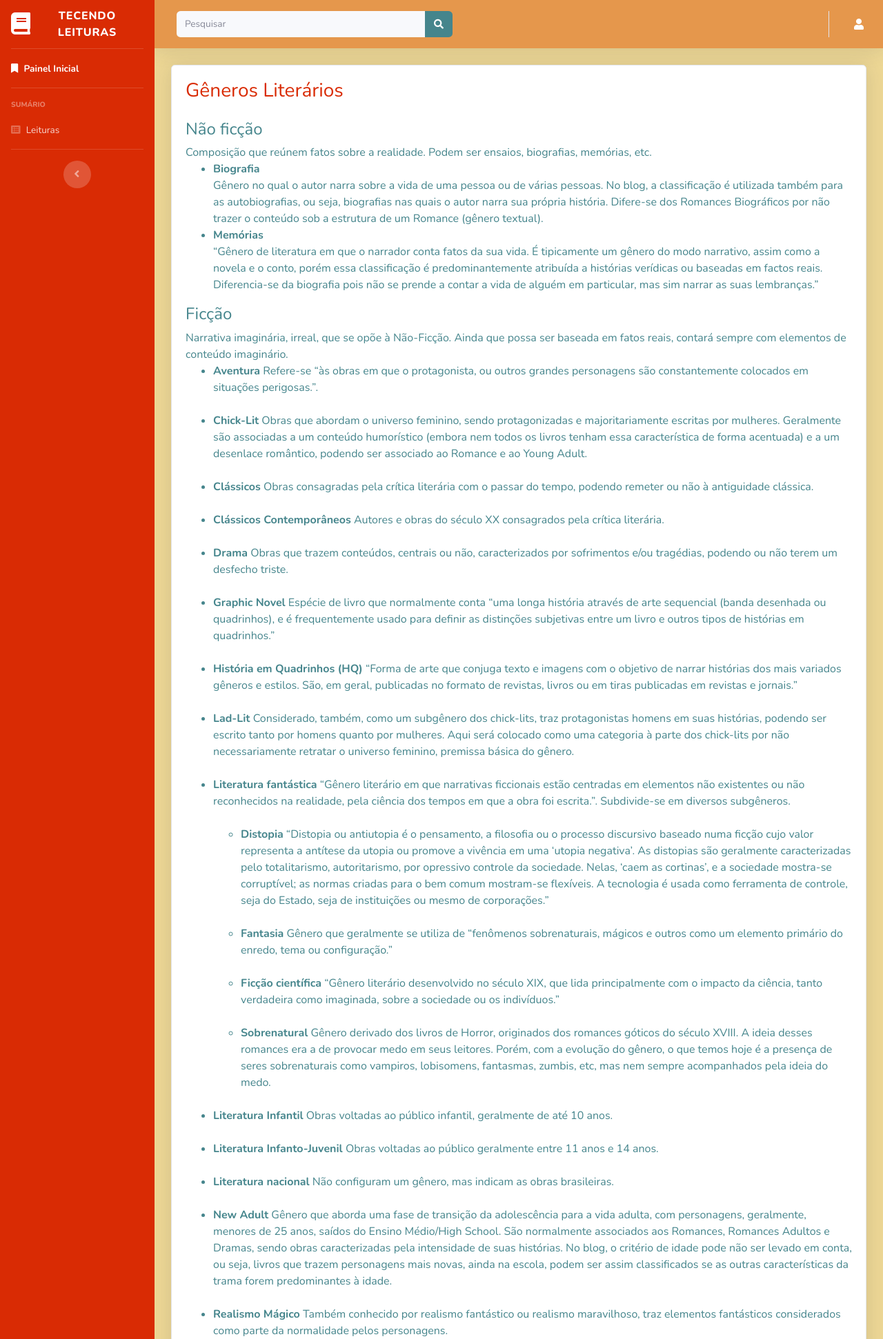
After one commit to AnaMafraCosta/Leituras, a Laravel app: a page that uses resources/views/blog/generos.blade.php in a window 1280 px wide. The commit adds this page. Shown: the top 1942 px of the page at 69% size. Run offline with Laravel 8, Linux system fonts and the light colour scheme; data that the repository does not hold is empty.

Commit message:
novas páginas

```diff
--- a/config/database.php
+++ b/config/database.php
@@ -15,7 +15,7 @@ return [
     |
     */
 
-    'default' => env('DB_CONNECTION', 'mysql'),
+    'default' => env('DB_CONNECTION', 'sqlite'),
 
     /*
     |--------------------------------------------------------------------------
--- /dev/null
+++ b/resources/views/blog/generos.blade.php
@@ -0,0 +1,148 @@
+@extends('layouts.dashboard')
+
+@section('barra-busca')
+    @include('layouts.busca')
+@endsection()
+
+@section('conteudo-principal')
+<div class="card shadow mb-4" >
+    <div class="card-body" style="color:#45858C">
+    <div class="d-sm-flex align-items-center justify-content-between mb-4" >
+        <h1 class="h3 mb-0" style="color: #D92B04;">Gêneros Literários</h1>
+    </div>
+            <h4>Não ficção</h4>
+            Composição que reúnem fatos sobre a realidade. Podem ser ensaios, biografias, memórias, etc.
+            <ul>
+            <li><b>Biografia</b><br>
+            Gênero no qual o autor narra sobre a vida de uma pessoa ou de várias pessoas. No blog, a classificação é utilizada também para as autobiografias, ou seja, biografias nas quais o autor narra sua própria história. Difere-se dos Romances Biográficos por não trazer o conteúdo sob a estrutura de um Romance (gênero textual).
+            </li>
+            <li><b>Memórias </b><br>
+            “Gênero de literatura em que o narrador conta fatos da sua vida. É tipicamente um gênero do modo narrativo, assim como a novela e o conto, porém essa classificação é predominantemente atribuída a histórias verídicas ou baseadas em factos reais. Diferencia-se da biografia pois não se prende a contar a vida de alguém em particular, mas sim narrar as suas lembranças.”
+            </li>
+            </ul>
+
+            <h4>Ficção</h4>
+            Narrativa imaginária, irreal, que se opõe à Não-Ficção. Ainda que possa ser baseada em fatos reais, contará sempre com elementos de conteúdo imaginário.
+            <ul>
+            <li><b>Aventura</b>
+            Refere-se “às obras em que o protagonista, ou outros grandes personagens são constantemente colocados em situações perigosas.”.
+            </li><br>
+            <li><b>Chick-Lit</b>
+            Obras que abordam o universo feminino, sendo protagonizadas e majoritariamente escritas por mulheres. Geralmente são associadas a um conteúdo humorístico (embora nem todos os livros tenham essa característica de forma acentuada) e a um desenlace romântico, podendo ser associado ao Romance e ao Young Adult.
+            </li><br>
+            <li><b>Clássicos</b>
+            Obras consagradas pela crítica literária com o passar do tempo, podendo remeter ou não à antiguidade clássica.
+            </li><br>
+            <li><b>Clássicos Contemporâneos</b>
+            Autores e obras do século XX consagrados pela crítica literária.
+            </li><br>
+            <li><b>Drama </b>
+            Obras que trazem conteúdos, centrais ou não, caracterizados por sofrimentos e/ou tragédias, podendo ou não terem um desfecho triste.
+            </li><br>
+            <li><b>Graphic Novel</b>
+            Espécie de livro que normalmente conta “uma longa história através de arte sequencial (banda desenhada ou quadrinhos), e é frequentemente usado para definir as distinções subjetivas entre um livro e outros tipos de histórias em quadrinhos.”
+            </li><br>
+            <li><b>História em Quadrinhos (HQ)</b>
+            “Forma de arte que conjuga texto e imagens com o objetivo de narrar histórias dos mais variados gêneros e estilos. São, em geral, publicadas no formato de revistas, livros ou em tiras publicadas em revistas e jornais.”
+            </li><br>
+            <li><b>Lad-Lit</b>
+            Considerado, também, como um subgênero dos chick-lits, traz protagonistas homens em suas histórias, podendo ser escrito tanto por homens quanto por mulheres. Aqui será colocado como uma categoria à parte dos chick-lits por não necessariamente retratar o universo feminino, premissa básica do gênero.
+            </li><br>
+            <li><b>Literatura fantástica</b>
+            “Gênero literário em que narrativas ficcionais estão centradas em elementos não existentes ou não reconhecidos na realidade, pela ciência dos tempos em que a obra foi escrita.”. Subdivide-se em diversos subgêneros.
+            </li><br>
+
+                <ul>
+                <li><b>Distopia</b>
+                “Distopia ou antiutopia é o pensamento, a filosofia ou o processo discursivo baseado numa ficção cujo valor representa a antítese da utopia ou promove a vivência em uma ‘utopia negativa’. As distopias são geralmente caracterizadas pelo totalitarismo, autoritarismo, por opressivo controle da sociedade. Nelas, ‘caem as cortinas’, e a sociedade mostra-se corruptível; as normas criadas para o bem comum mostram-se flexíveis. A tecnologia é usada como ferramenta de controle, seja do Estado, seja de instituições ou mesmo de corporações.”
+                </li><br>
+                <li><b>Fantasia</b>
+                Gênero que geralmente se utiliza de “fenômenos sobrenaturais, mágicos e outros como um elemento primário do enredo, tema ou configuração.”
+                </li><br>
+                <li><b>Ficção científica</b>
+                “Gênero literário desenvolvido no século XIX, que lida principalmente com o impacto da ciência, tanto verdadeira como imaginada, sobre a sociedade ou os indivíduos.”
+                </li><br>
+                <li><b>Sobrenatural</b>
+                Gênero derivado dos livros de Horror, originados dos romances góticos do século XVIII. A ideia desses romances era a de provocar medo em seus leitores. Porém, com a evolução do gênero, o que temos hoje é a presença de seres sobrenaturais como vampiros, lobisomens, fantasmas, zumbis, etc, mas nem sempre acompanhados pela ideia do medo.
+                </li><br>
+                </ul>
+
+            <li><b>Literatura Infantil</b>
+            Obras voltadas ao público infantil, geralmente de até 10 anos.
+            </li><br>
+            <li><b>Literatura Infanto-Juvenil </b>
+            Obras voltadas ao público geralmente entre 11 anos e 14 anos.
+            </li><br>
+            <li><b>Literatura nacional</b>
+            Não configuram um gênero, mas indicam as obras brasileiras.
+            </li><br>
+            <li><b>New Adult</b>
+            Gênero que aborda uma fase de transição da adolescência para a vida adulta, com personagens, geralmente, menores de 25 anos, saídos do Ensino Médio/High School. São normalmente associados aos Romances, Romances Adultos e Dramas, sendo obras caracterizadas pela intensidade de suas histórias. No blog, o critério de idade pode não ser levado em conta, ou seja, livros que trazem personagens mais novas, ainda na escola, podem ser assim classificados se as outras características da trama forem predominantes à idade.
+            </li><br>
+            <li><b>Realismo Mágico </b>
+            Também conhecido por realismo fantástico ou realismo maravilhoso, traz elementos fantásticos considerados como parte da normalidade pelos personagens.
+            </li><br>
+            <li><b>Romance </b>
+            Gênero que envolve histórias de conteúdo amoroso, sendo esse o centro ou não da trama. É subdividido em classificações mais específicas no blog, de acordo com cada obra, além de ser o gênero mais resenhado no Minha Vida Literária.
+            </li><br>
+
+                <ul>
+                <li><b>Romance Adulto</b>
+                História que traz, geralmente, conteúdo erótico, não sendo recomendável a menores de 16 anos.
+                </li><br>
+                <li><b>Romance Contemporâneo</b>
+                História de amor que se passa em meio aos dias atuais.
+                </li><br>
+                <li><b>Romance Cristão</b>
+                História baseada em conceitos cristãos e religiosos.
+                </li><br>
+                <li><b>Romance de Banca</b>
+                Romance publicado em formato de banca: edições de bolso, econômicas, antigamente vendidas apenas em bancas de jornais. Geralmente associado ao Romance Adulto, podendo, também, se associar ao Romance de Época.
+                </li><br>
+                <li><b>Romance de Época</b>
+                Gênero que aborda “histórias fictícias ambientadas em uma determinada época – e, consequentemente, a cultura da época em questão -, mas que não são, necessariamente, contextualizadas em um período histórico”, sendo o desenvolvimento romântico o foco do enredo. Geralmente associado ao Romance Adulto.
+                </li><br>
+                </ul>
+
+            <li><b>Sick-Lit</b>
+            Gênero normalmente voltado a personagens adolescentes envoltos em doenças graves, como depressão, anorexia, câncer, tentativas de suicídio, etc. Geralmente associado ao Drama e ao Young Adult.
+            </li><br>
+            <li><b>Terror </b>
+            “Gênero criado com o intuito de causar medo, aterrorizar.”
+            </li><br>
+            <li><b>Thriller </b>
+            “Thriller ou suspense é um gênero que usa o suspense, tensão e excitação como principais elementos.”
+            </li><br>
+
+                <ul>
+                <li><b>Thriller da Conspiração</b>
+                “Os protagonistas costumam ser jornalistas ou investigadores amadores que, geralmente sem saber, ‘puxam um fio’ e acabam por descobrir uma grande conspiração e a investigam até descobrir todos os segredos por trás dela, se tornando, assim, uma ameaça e alvo para os conspiradores.”
+                </li><br>
+                <li><b>Thriller de Época</b>
+                Thriller (policial ou de qualquer outra subcategoria) que se passa em uma época do passado.
+                </li><br>
+                <li><b>Thriller Jurídico</b>
+                Esse subgênero tem como cenário principal o tribunal, no qual aqueles que ignoram a lei são julgados por ela. Frequentemente, um advogado encontra um caso, muitas vezes atípico, e, a partir disso, vidas entram em jogo.
+                </li><br>
+                <li><b>Thriller Médico</b>
+                Aqui, pode haver dois diferentes pontos de partida para o desenvolvimento do enredo. Um deles é a ameaça à vida de um médico. O outro, é a propagação de uma doença misteriosa, e muitas vezes artificial, que foge de controle.
+                </li><br>
+                <li><b>Thriller Policial</b>
+                Uma sequência de crimes é apresentada, e o protagonista precisa investigá-los para descobrir quem são os criminosos e os seus motivos. Nesse subgênero, geralmente se foca no criminoso e não no investigador/policial, ainda que possa acontecer de a vida desses protagonistas também ser descrita durante o enredo. Podem-se, também, ser enfatizados os aspectos psicológicos dos personagens. Os temas mais comuns nesse subgênero são serial killers, assassinatos, assaltos, perseguições e tiroteios.
+                </li><br>
+                <li><b>Thriller Psicológico</b>
+                Nesse subgênero, “os personagens não são dependentes da força física para superar seus inimigos (que é frequentemente o caso típico de thrillers de ação), mas dependem de suas capacidades mentais, seja pela inteligência lutando com um oponente formidável, ou por tentar se manter em perfeito estado psicológico. Uma das características nesse gênero é que o escritor/roteirista busca descrever os eventos do ponto de vista do personagem, sendo assim, na maioria das vezes, narrados em primeira pessoa, ou seja, o próprio personagem é quem conta a história.”
+                </li><br>
+                <li><b>Thriller Romântico</b>
+                Subgênero no qual, além de algum mistério sendo desenvolvido e/ou investigado, há o desenrolar de uma situação amorosa, que, geralmente, está ligada ao suspense da trama.
+                </li><br>
+                </ul>
+            <li><b>Young Adult</b>
+            Gênero que abrange personagens normalmente entre 14 e 21 anos. “Separa-se de Literatura Infanto-Juvenil por deixar de lado a ingenuidade dos protagonistas e concentrar-se em temáticas mais adultas”. Pode estar associado a diversos outros gêneros, como os Chick-Lits, Romances, Literatura Fantástica, Sick-Lits, etc. Conforme esclarecido, os livros de temática/narrativa mais intensa com personagens acima de 16/17 anos podem ser considerados, no blog, como New Adults.
+            </li>
+        </ul>
+        <div class="text-xs font-weight-bold text-warning text-uppercase mb-1"><h6>AIONE SIMÕES<h6></div>
+        </div>
+    </div>
+
+@endsection
--- a/resources/views/dashboard/leituras/home.blade.php
+++ b/resources/views/dashboard/leituras/home.blade.php
@@ -6,7 +6,7 @@
 
 @section('cabecalho-pagina')
     <div class="d-sm-flex align-items-center justify-content-between mb-4">
-        <h1 class="h3 mb-0" style="color:#45858C">Leituras</h1>
+        <h2 class="mb-0" style="color:#45858C">Leituras</h2>
         <a href="{{route('leituras.create')}}" class="d-none d-sm-inline-block btn btn-sm shadow-sm" style="background-color: #D92B04; color:white">
         <i class="fas fa-edit"></i>
         Nova Leitura
@@ -17,7 +17,7 @@
 @section('conteudo-principal')
                     <div class="card shadow mb-4" >
                         <div class="card-header py-3">
-                            <h6 class="m-0 font-weight-bold" style="color:#D92B04">Leituras Registradas</h6>
+                            <h5 class="m-0 font-weight-bold" style="color:#D92B04">Leituras Registradas</h5>
                         </div>
                         <div class="card-body">
                             <div class="table-responsive-sm">
@@ -49,4 +49,6 @@
                             </div>
                         </div>
                     </div>
+
+
 @endsection()
--- a/resources/views/layouts/auth.blade.php
+++ b/resources/views/layouts/auth.blade.php
@@ -24,11 +24,13 @@
 
 <body style="background-color:#D92B04">
 
+    <h1><a href="{{route('welcome')}}" class="d-inline-block " style="background-color: #D92B04; color:white;margin: 10px;">
+        <i class="fas fa-book"></i>
+    </a></h1>
     <div class="container">
 
         <!-- Outer Row -->
         <div class="row justify-content-center">
-
             <div class="col-xl-10 col-lg-12 col-md-9">
 
                 <div class="card o-hidden border-0 shadow-lg my-5">
--- a/resources/views/layouts/dashboard.blade.php
+++ b/resources/views/layouts/dashboard.blade.php
@@ -64,15 +64,6 @@
                 </a>
             </li>
 
-            <!-- Nav Item - Utilities Collapse Menu -->
-            <li class="nav-item">
-                <a class="nav-link collapsed" href="#"
-                    aria-expanded="true">
-                    <i class="fas fa-user"></i>
-                    <span>Usuários</span>
-                </a>
-            </li>
-
             <!-- Divider -->
             <hr class="sidebar-divider d-none d-md-block">
 
@@ -135,25 +126,12 @@
                             <a class="nav-link dropdown-toggle" href="#" id="userDropdown" role="button"
                                 data-toggle="dropdown" aria-haspopup="true" aria-expanded="false">
                                 <span class="mr-2 d-none d-lg-inline small" style="color:white">{{Auth::user()->name}}</span>
-                                <img class="img-profile rounded-circle"
-                                    src="img/undraw_profile_3.svg">
+                                <i class="fas fa-user" style="color:white;" ></i>
                             </a>
                             <!-- Dropdown - User Information -->
                             <div class="dropdown-menu dropdown-menu-right shadow animated--grow-in"
                                 aria-labelledby="userDropdown">
-                                <a class="dropdown-item" href="#">
-                                    <i class="fas fa-user fa-sm fa-fw mr-2 text-gray-400"></i>
-                                    Profile
-                                </a>
-                                <a class="dropdown-item" href="#">
-                                    <i class="fas fa-cogs fa-sm fa-fw mr-2 text-gray-400"></i>
-                                    Settings
-                                </a>
-                                <a class="dropdown-item" href="#">
-                                    <i class="fas fa-list fa-sm fa-fw mr-2 text-gray-400"></i>
-                                    Activity Log
-                                </a>
-                                <div class="dropdown-divider"></div>
+
                                 <a class="dropdown-item" href="#" data-toggle="modal" data-target="#logoutModal">
                                     <i class="fas fa-sign-out-alt fa-sm fa-fw mr-2 text-gray-400"></i>
                                     Sair
@@ -203,12 +181,12 @@
         <div class="modal-dialog" role="document">
             <div class="modal-content">
                 <div class="modal-header">
-                    <h5 class="modal-title" id="exampleModalLabel">Ready to Leave?</h5>
+                    <h5 class="modal-title" id="exampleModalLabel">Pronto para sair?</h5>
                     <button class="close" type="button" data-dismiss="modal" aria-label="Close">
                         <span aria-hidden="true">×</span>
                     </button>
                 </div>
-                <div class="modal-body">Select "Logout" below if you are ready to end your current session.</div>
+                <div class="modal-body">Selecione "Sair" abaixo se você estiver pronto para encerrar sua sessão atual.</div>
                 <div class="modal-footer">
                 <form action="{{route('logout')}}" method="POST" >
                     @csrf
--- a/routes/web.php
+++ b/routes/web.php
@@ -16,7 +16,7 @@ use App\Http\Controllers\LeiturasController;
 
 Route::get('/', function () {
     return view('welcome');
-});
+})->name('welcome');
 
 require __DIR__.'/auth.php';
 
@@ -26,6 +26,22 @@ Route::resource('/leituras', LeiturasController::class);
 Route::get('/dashboard/leituras', function () {
     return view('dashboard.inicio');
 })->name('inicio');
+
+Route::get('/blog/gêneros', function () {
+    return view('blog.generos');
+})->name('generos');
+
+Route::get('/blog/hábito', function () {
+    return view('blog.habito');
+})->name('habito');
+
+Route::get('/blog/ler-mais', function () {
+    return view('blog.lermais');
+})->name('lermais');
+
+Route::get('/blog/termos-literários', function () {
+    return view('blog.termos');
+})->name('termos');
 // Registrando rotas individualmente
 /* Route::get('/leituras', [LeiturasController::class,'index'])
     ->name('leituras.index');
```
Also changed, not shown: app/Http/Requests/StoreLeiturasRequest.php (+16 -2 lines), resources/views/auth/login.blade.php (+2 -6 lines), resources/views/blog/habito.blade.php (added, +41 -0 lines), resources/views/blog/lermais.blade.php (added, +37 -0 lines), resources/views/blog/termos.blade.php (added, +79 -0 lines), resources/views/dashboard/inicio.blade.php (+32 -36 lines), resources/views/dashboard/leituras/show.blade.php (+24 -12 lines), resources/views/welcome.blade.php (+26 -12 lines), README.md.
